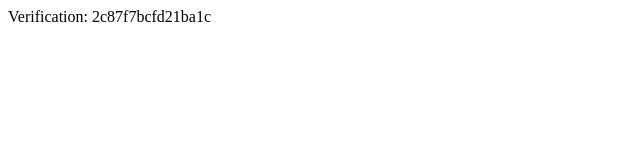
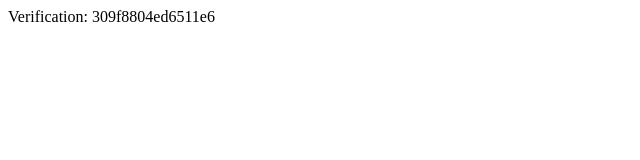
Before and after one commit to trainhopping/trainhopping.github.io, a plain HTML site: page yandex_2c87f7bcfd21ba1c.html in a window 1280 px wide. Shown: the full height of the page, 0-640 px from the left. Drawn offline with Linux system fonts and the light colour scheme.

Commit message:
Update yandex_2c87f7bcfd21ba1c.html

```diff
--- a/yandex_2c87f7bcfd21ba1c.html
+++ b/yandex_2c87f7bcfd21ba1c.html
@@ -2,5 +2,5 @@
     <head>
         <meta http-equiv="Content-Type" content="text/html; charset=UTF-8">
     </head>
-    <body>Verification: 2c87f7bcfd21ba1c</body>
+    <body>Verification: 309f8804ed6511e6</body>
 </html>
```
